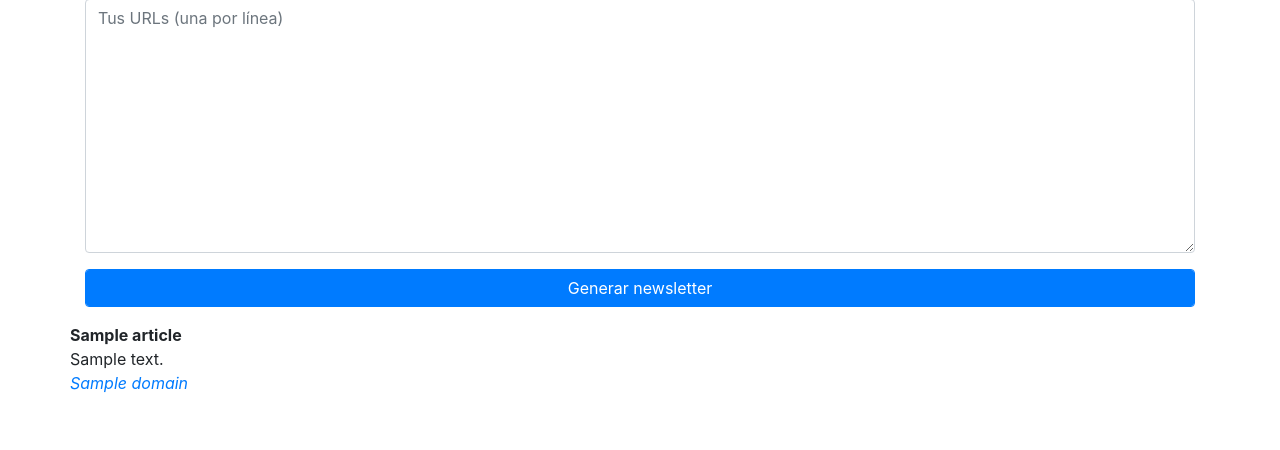
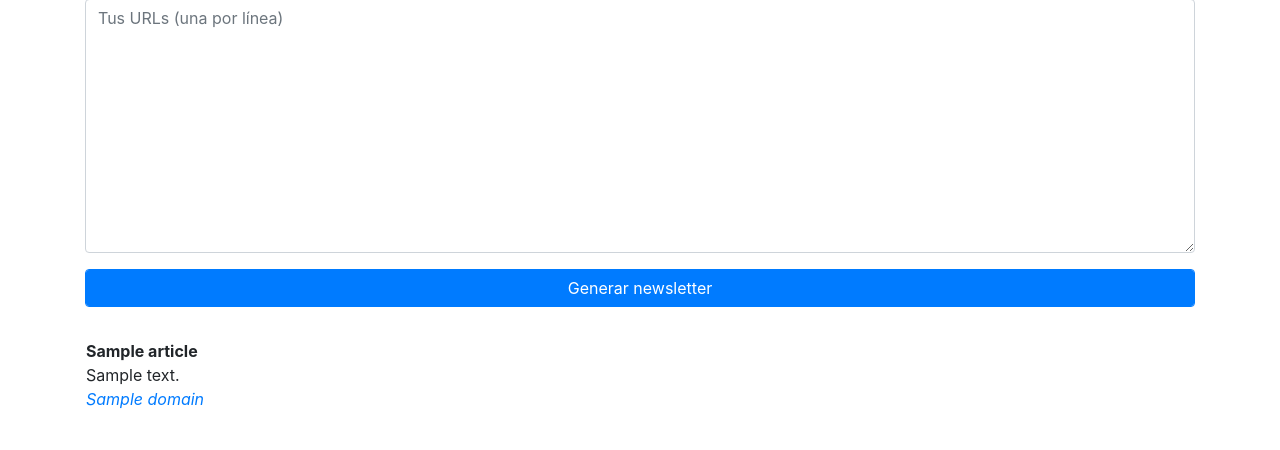
Before and after one commit to oscarigrexas/newsletter-generator, a Flask app: template templates/index.html in a window 1280 px wide. Shown: the part 65-515 px from the top of the page. Run offline with Flask 2, Linux system fonts and the light colour scheme; the template is opened without the code that fills it: most values are stand-ins (such as "Sample title", 1, 10 or a date in 2020); some libraries are stand-ins or nearby versions.

Commit message:
feat: Add padding to results

```diff
--- a/static/css/newsletter.css
+++ b/static/css/newsletter.css
@@ -1,3 +1,7 @@
 .row {
     margin-top: 1em;
 }
+
+p {
+    padding: 1em;
+}
--- a/templates/index.html
+++ b/templates/index.html
@@ -44,7 +44,7 @@
         {% if newsletter %}
         <div class="row">
             <div class="column">
-                <p>
+                <p class="text-start">
                     {% for article in newsletter %}
                     <b>{{ article["title"] }}</b><br>
                     {{ article["description"] }}<br>
```
